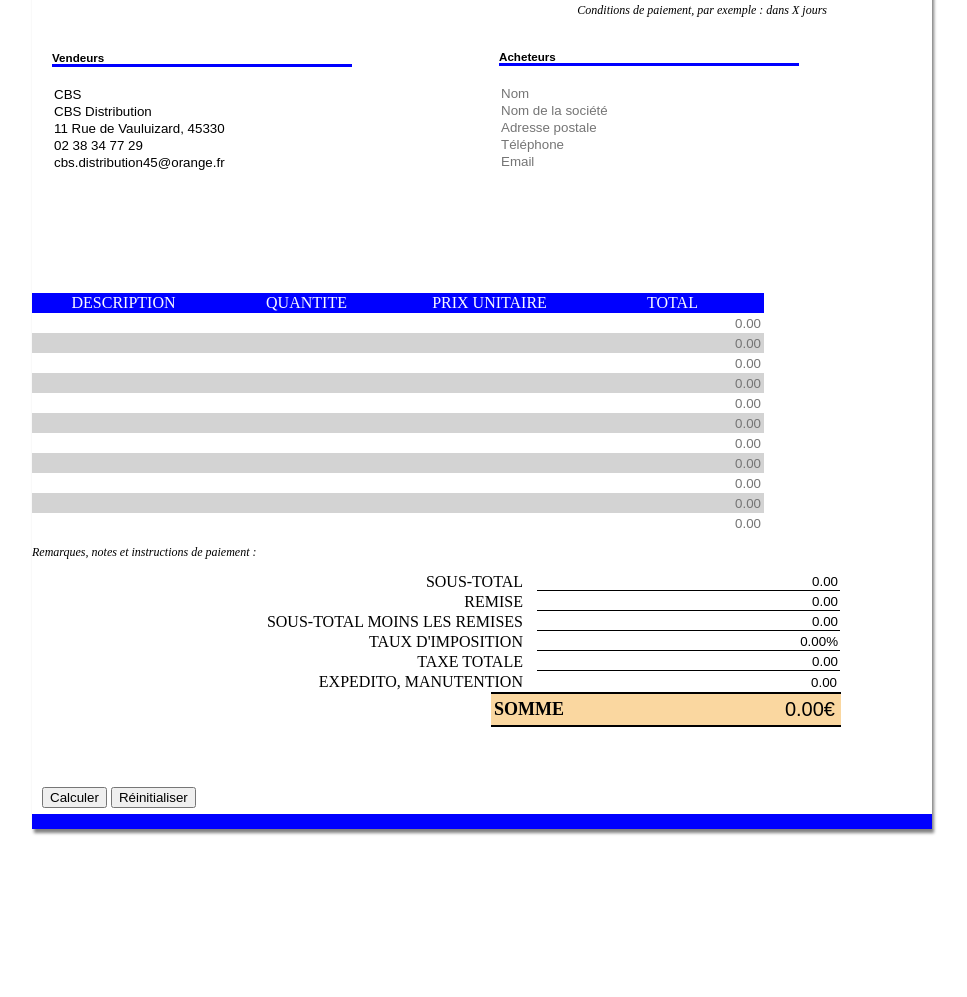
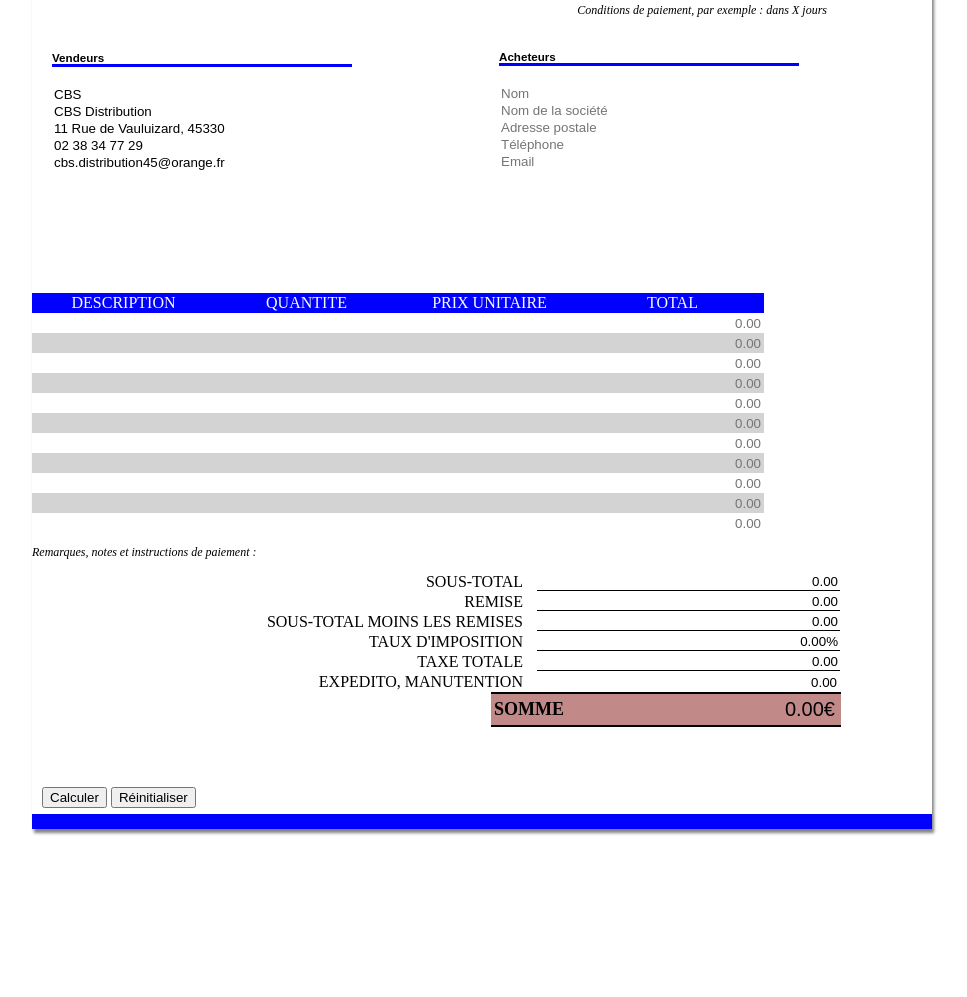
Before and after one commit to kelyanD/kekeDroit, a plain HTML site: page facture.html in a window 1280 px wide. Shown: the part 254-1251 px from the top of the page, without its empty margins (158-1125 px from the left). Drawn offline with Linux system fonts and the light colour scheme; a script that the page names is missing.

Commit message:
Update facture.css

```diff
--- a/facture.css
+++ b/facture.css
@@ -146,7 +146,7 @@ table.solde
 {
 	float: right;
 	font-size: 18px;
-	background-color: #FAD7A0;
+	background-color: #C28989;
 	font-weight: bold;
 	border-bottom: 2px solid black;
 	border-top: 2px solid black;
```
